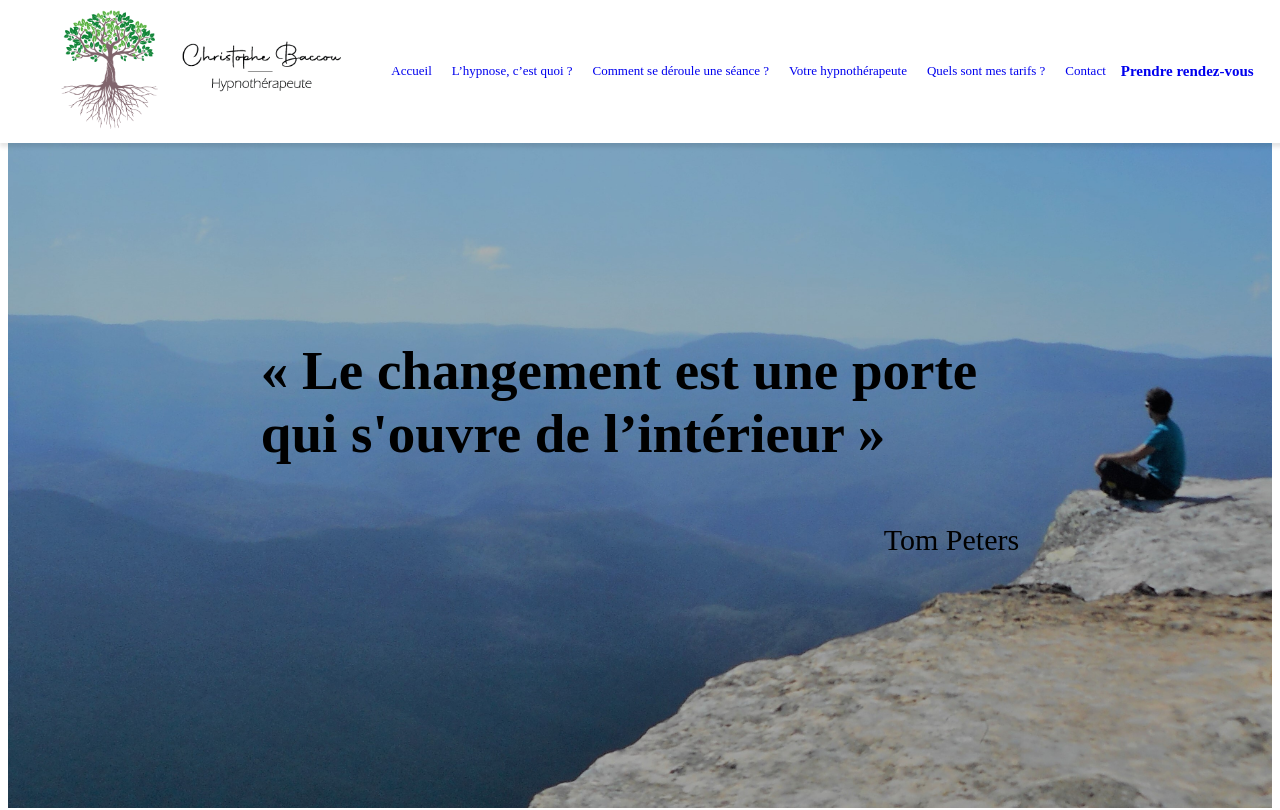
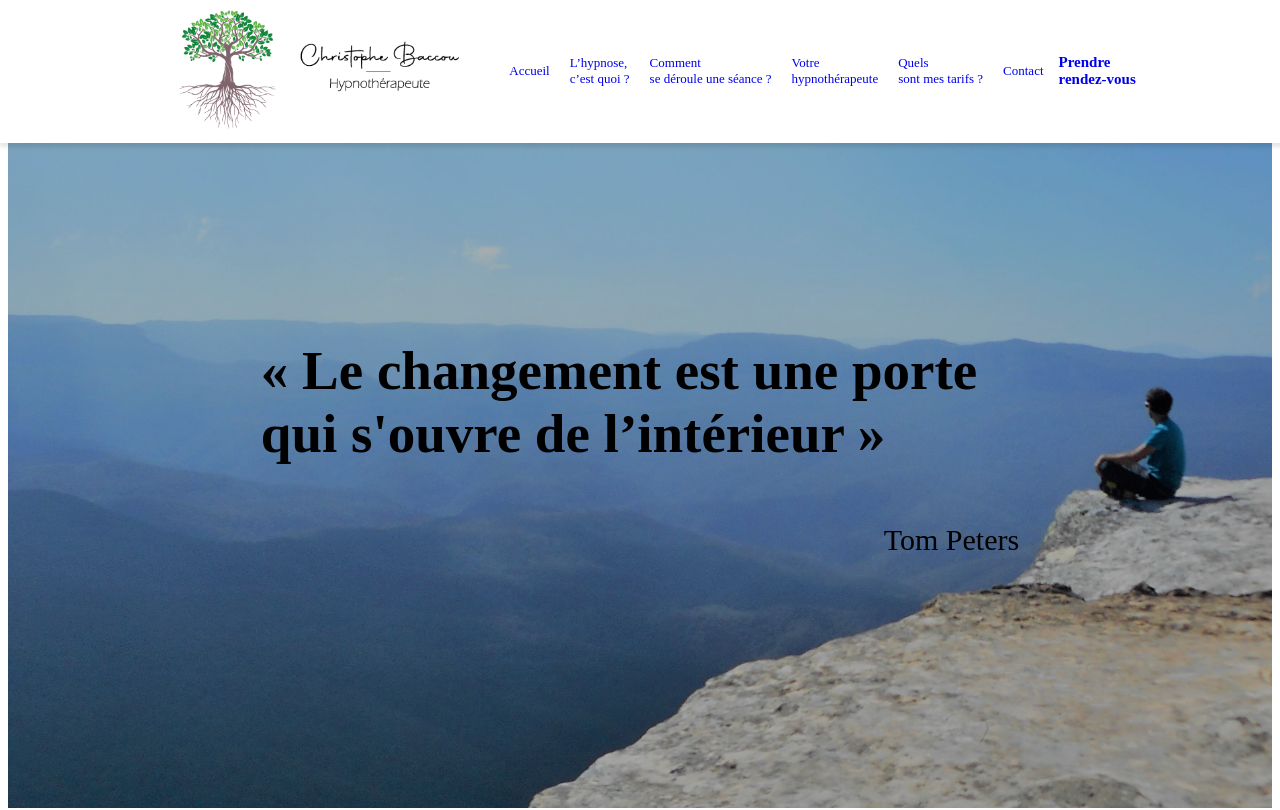
Before and after one commit to nicoriera/hypnose-frontend, a React (Create React App) app: page / in a window 1280 px wide. Shown: the top 810 px of the page. Built offline with nearby package versions, Linux system fonts and the light colour scheme; what google-maps-react would draw is missing.

Commit message:
update css header link

```diff
--- a/src/components/Navbar.js
+++ b/src/components/Navbar.js
@@ -17,22 +17,42 @@ const Navbar = () => {
         </li>
         <li>
           <Link className="link" to="/presentation">
-            L’hypnose, c’est quoi ?
+          <div>
+          L’hypnose,
+          </div>
+          <div>
+          c’est quoi ?
+          </div>
           </Link>
         </li>
         <li>
           <Link className="link" to="/seance">
-            Comment se déroule une séance ?
+          <div>
+          Comment
+          </div>
+          <div>
+          se déroule une séance ?
+          </div>
           </Link>
         </li>
         <li>
           <Link className="link" to="/qui">
-            Votre hypnothérapeute
+          <div>
+          Votre
+          </div>
+          <div>
+          hypnothérapeute
+          </div>
           </Link>
         </li>
         <li>
           <Link className="link" to="/tarifs">
-            Quels sont mes tarifs ?
+          <div>
+          Quels
+          </div>
+          <div>
+          sont mes tarifs ?
+          </div>
           </Link>
         </li>
         <li>
@@ -42,7 +62,12 @@ const Navbar = () => {
         </li>
         <li>
           <Link className="link-bold" to={{ pathname: "https://www.doctolib.fr/" }} target="_blank">
-            Prendre rendez-vous
+          <div>
+          Prendre
+          </div>
+          <div>
+          rendez-vous
+          </div>
           </Link>
         </li>
       </ul>
```
